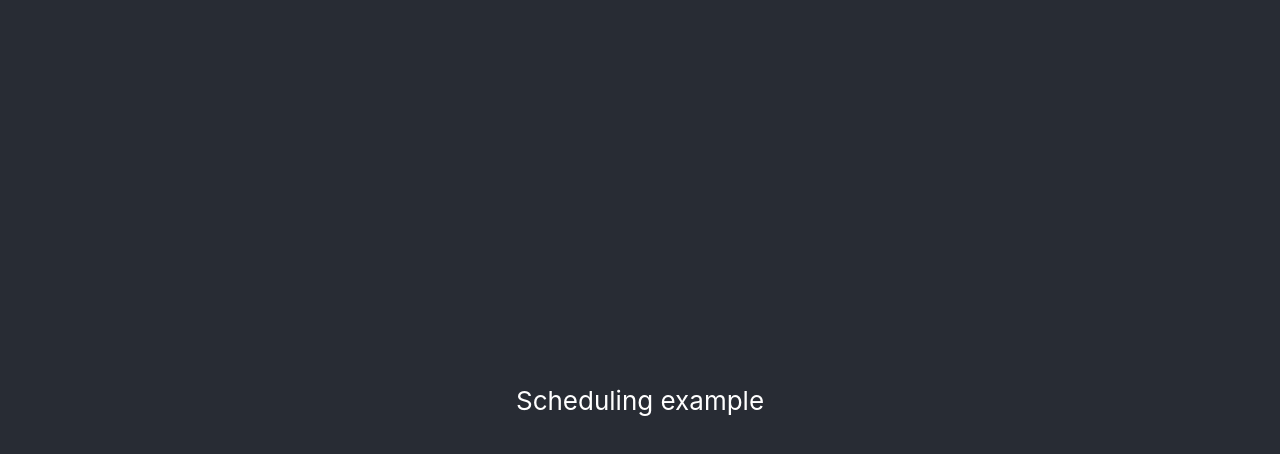
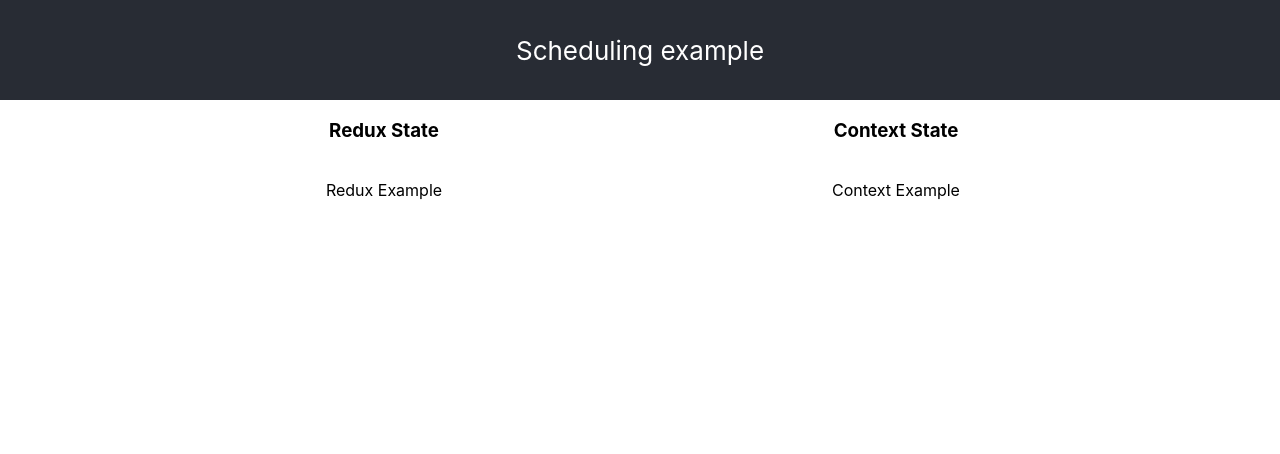
Before and after one commit to wsrast/schedule-lazy, a React (Create React App) app: page / in a window 1280 px wide. Shown: the top 454 px of the page. Built offline with nearby package versions, Linux system fonts and the light colour scheme.

Commit message:
Add Redux, prettier and styled-components dependencies. Create schedule component.

```diff
--- a/src/App.js
+++ b/src/App.js
@@ -1,15 +1,31 @@
-import React, { Component } from 'react';
-import './App.css';
+import React, {Component} from 'react';
+import styled from 'styled-components';
+import Schedule from './Schedule';
+
+const AppStyled = styled.div`
+	text-align: center;
+`;
+
+const HeaderStyled = styled.header`
+	background-color: #282c34;
+	min-height: 100px;
+	display: flex;
+	flex-direction: column;
+	align-items: center;
+	justify-content: center;
+	font-size: calc(10px + 2vmin);
+	color: white;
+`;
 
 class App extends Component {
-  render() {
-    return (
-      <div className="App">
-        <header className="App-header">Scheduling example</header>
-
-      </div>
-    );
-  }
+	render() {
+		return (
+			<AppStyled>
+				<HeaderStyled>Scheduling example</HeaderStyled>
+				<Schedule />
+			</AppStyled>
+		);
+	}
 }
 
 export default App;
--- /dev/null
+++ b/src/Schedule/index.js
@@ -0,0 +1,28 @@
+import React from 'react';
+import styled from 'styled-components';
+
+const ScheduleStyled = styled.section`
+	display: grid;
+	grid-template-columns: repeat(2, 50%);
+	grid-template-rows: 60px 1fr;
+	margin: 0 10%;
+`;
+
+const LabelStyled = styled.h3`
+	padding: 0px;
+`;
+
+const SectionStyled = styled.section`
+	padding: 20px;
+`;
+
+const Schedule = (props) => (
+	<ScheduleStyled>
+		<LabelStyled>Redux State</LabelStyled>
+		<LabelStyled>Context State</LabelStyled>
+		<SectionStyled>Redux Example</SectionStyled>
+		<SectionStyled>Context Example</SectionStyled>
+	</ScheduleStyled>
+);
+
+export default Schedule;
```
Also changed, not shown: package.json (+12 -2 lines), 1 other file (tests, documents, lock files or other folders).
